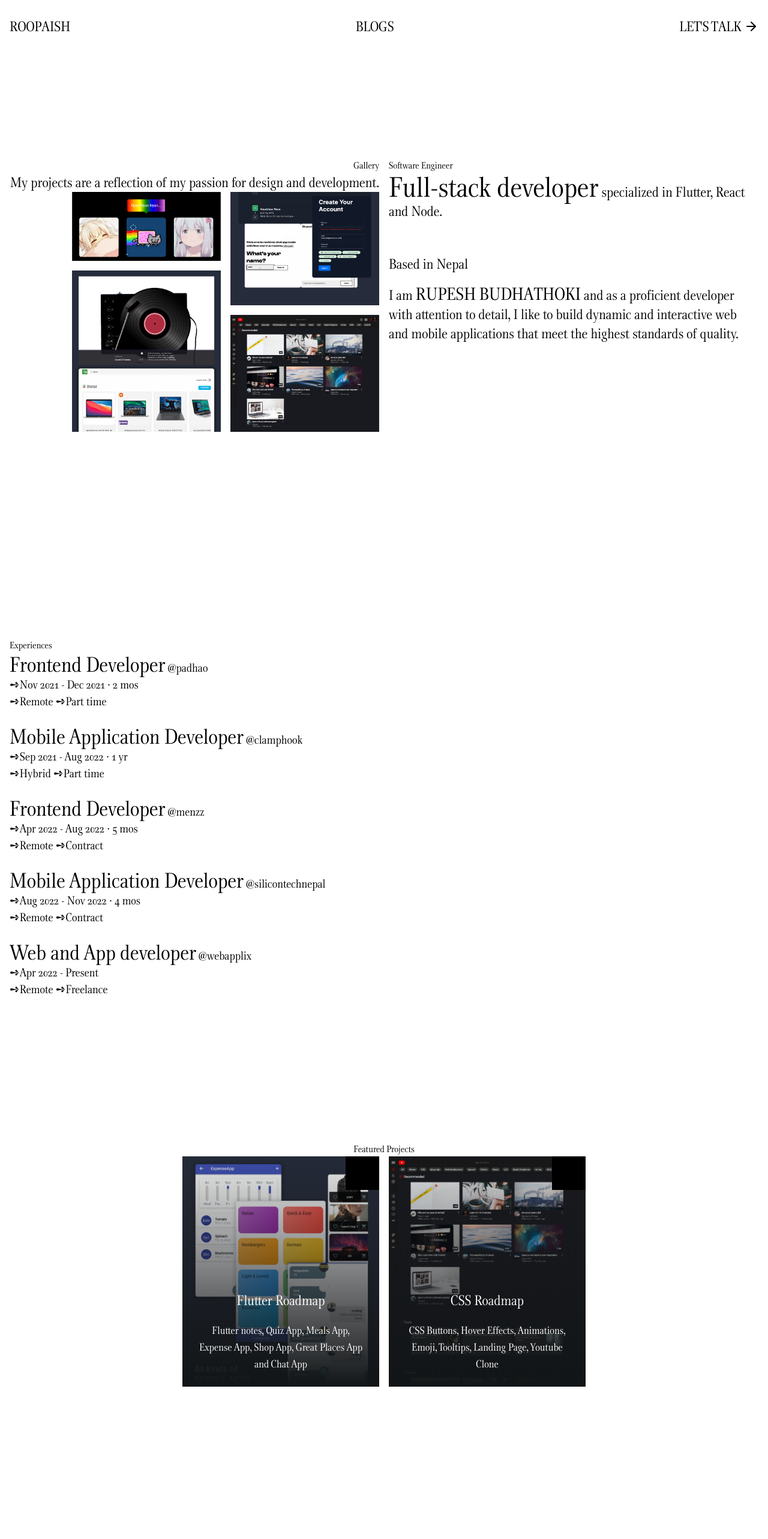
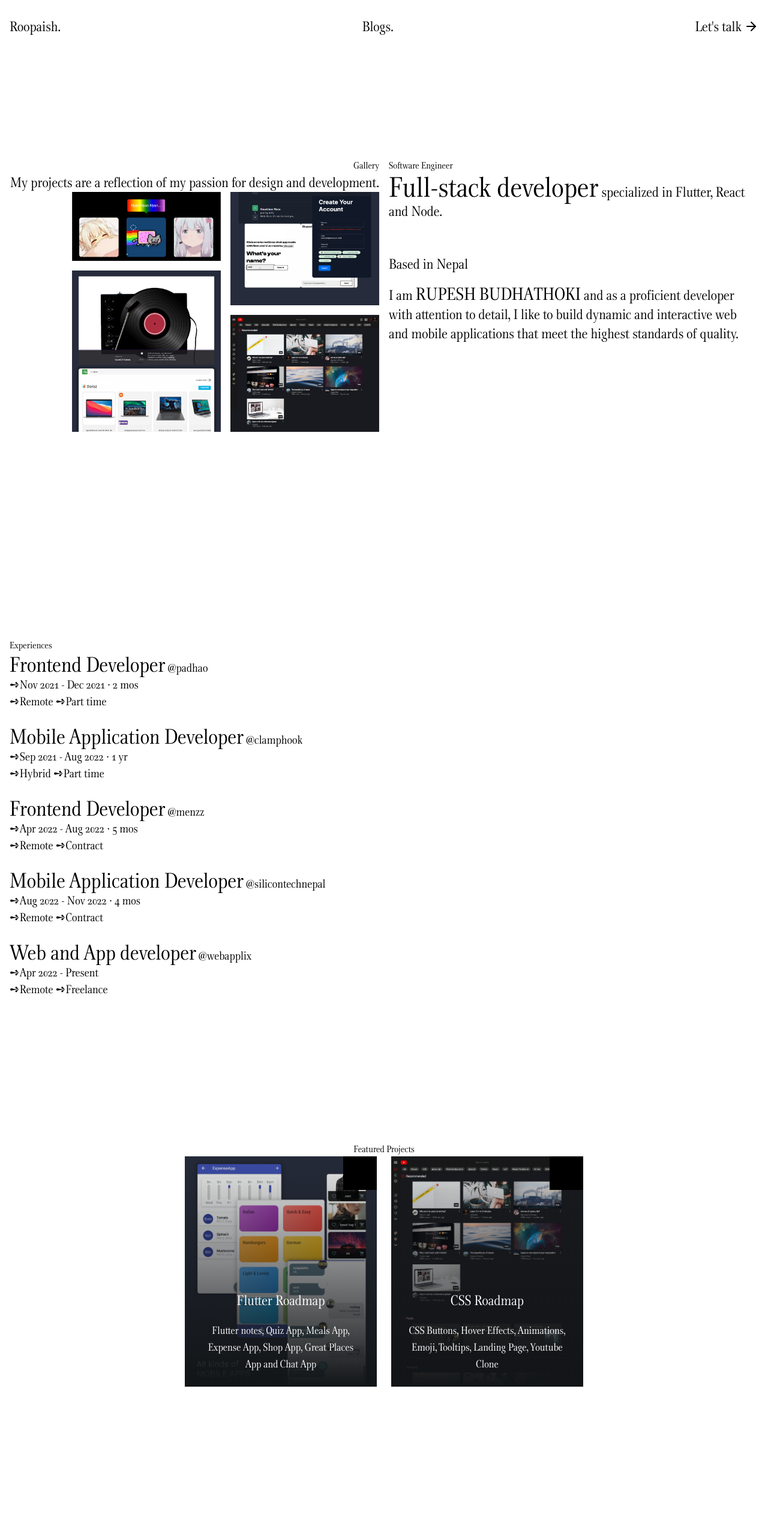
Before and after one commit to Roopaish/my-website, a Next.js app: page / in a window 1280 px wide. Shown: the top 2566 px of the page at 60% size. Built offline with nearby package versions, Linux system fonts and the light colour scheme.

Commit message:
layout text to lowercase

```diff
--- a/next.config.js
+++ b/next.config.js
@@ -4,7 +4,11 @@ const nextConfig = {
     appDir: true,
   },
   images: {
-    domains: ['images.unsplash.com', 'source.unsplash.com'],
+    domains: [
+      'images.unsplash.com',
+      'source.unsplash.com',
+      'avatars.githubusercontent.com',
+    ],
   },
 };
 
--- a/src/app/layout.tsx
+++ b/src/app/layout.tsx
@@ -25,13 +25,20 @@ export default function RootLayout({
       >
         <header className={`text-lg md:py-3 md:text-2xl`}>
           <div className="mx-auto flex max-w-7xl items-center justify-between bg-transparent p-4">
-            <Link href="/" className="font-medium uppercase">
-              Roopaish
+            <Link href="/" className="font-medium relative">
+              Roopaish.
+              {/* <div className=''>
+                <img src="https://avatars.githubusercontent.com/u/54392112?v=4" alt="roopaish" className='w-32 rounded-full absolute -top-1/2' style={{
+                  borderImage: "url(https://skullctf.com/images/skull-border.svg)",
+                  borderImageSlice: '32',
+                  borderImageRepeat: "round",
+                }} />
+              </div> */}
             </Link>
 
-            <ul className="hidden items-center space-x-4 uppercase md:flex">
+            <ul className="hidden items-center space-x-4 md:flex">
               <li>
-                <Link href="/blogs">Blogs</Link>
+                <Link href="/blogs">Blogs.</Link>
               </li>
             </ul>
 
@@ -39,9 +46,9 @@ export default function RootLayout({
               className="hidden md:block"
               trigger={
                 <div className="group flex items-center space-x-1">
-                  <span>LET&apos;S TALK</span>
+                  <span>Let&apos;s talk</span>
                   <Icon
-                    type="arrow-right"
+                    type="arrow"
                     className="rotate-0 transition-all duration-500 ease-in-out group-hover:-rotate-45"
                   />
                 </div>
--- a/src/app/page.tsx
+++ b/src/app/page.tsx
@@ -12,7 +12,7 @@ import {
   featuredProjects,
   galleryData,
   serviceData,
-  workData,
+  workData
 } from '@/constants/data';
 import openURL from '@/utils/openURL';
 import { shimmerData } from '@/utils/shimmer';
@@ -28,8 +28,7 @@ export default function Home() {
         className={`relative flex min-h-screen flex-col-reverse justify-between md:flex-row md:space-x-4 md:pt-40 `}
       >
         <div
-          className={`relative mt-40 text-right md:mt-0 md:flex-1 ${
-            mounted ? 'top-0 opacity-100' : 'top-2 opacity-0'
+          className={`relative mt-40 text-right md:mt-0 md:flex-1 ${mounted ? 'top-0 opacity-100' : 'top-2 opacity-0'
             } transition-positionOpacity duration-1000`}
         >
           <h1>Gallery</h1>
@@ -39,8 +38,7 @@ export default function Home() {
           </p>
           <section className="group ml-auto flex h-[400px] w-full max-w-lg space-x-4 overflow-hidden">
             <div
-              className={`flex w-full flex-col space-y-4 transition-opacity delay-500 duration-1000 ${
-                mounted ? 'opacity-100' : 'opacity-0'
+              className={`flex w-full flex-col space-y-4 transition-opacity delay-500 duration-1000 ${mounted ? 'opacity-100' : 'opacity-0'
                 }`}
             >
               {galleryData.slice(0, 5).map((data, i) => (
@@ -79,8 +77,7 @@ export default function Home() {
               ))}
             </div>
             <div
-              className={`flex w-full flex-col space-y-4 transition-opacity delay-500 duration-1000  ${
-                mounted ? 'opacity-100' : 'opacity-0'
+              className={`flex w-full flex-col space-y-4 transition-opacity delay-500 duration-1000  ${mounted ? 'opacity-100' : 'opacity-0'
                 }`}
             >
               {galleryData.slice(5).map((data, i) => (
@@ -123,8 +120,7 @@ export default function Home() {
         <div className="mt-32 md:mt-0  md:flex-1">
           <h1
             className={`relative
-            ${
-              mounted ? 'top-0 opacity-100' : 'top-2 opacity-0'
+            ${mounted ? 'top-0 opacity-100' : 'top-2 opacity-0'
               } transition-positionOpacity duration-1000
             `}
           >
@@ -134,16 +130,14 @@ export default function Home() {
             <p>
               <span
                 className={`relative text-5xl
-            ${
-              mounted ? 'top-0 opacity-100' : 'top-1 opacity-0'
+            ${mounted ? 'top-0 opacity-100' : 'top-1 opacity-0'
                   } transition-positionOpacity duration-500`}
               >
                 Full-stack developer
               </span>{' '}
               <span
                 className={`relative
-            ${
-              mounted ? 'top-0 opacity-100' : 'top-2 opacity-0'
+            ${mounted ? 'top-0 opacity-100' : 'top-2 opacity-0'
                   } transition-positionOpacity duration-1000
             `}
               >
@@ -170,8 +164,7 @@ export default function Home() {
               meet the highest standards of quality.
             </p>
             <div
-              className={`block pt-10 md:hidden  ${
-                mounted ? 'opacity-100' : 'opacity-0'
+              className={`block pt-10 md:hidden  ${mounted ? 'opacity-100' : 'opacity-0'
                 } transition-opacity delay-700 duration-1000`}
             >
               Any projects in mind?
@@ -179,9 +172,9 @@ export default function Home() {
                 className="block md:hidden"
                 trigger={
                   <div className="group flex items-center space-x-1">
-                    <span>LET&apos;S TALK</span>
+                    <span>Let&apos;s talk</span>
                     <Icon
-                      type="arrow-right"
+                      type="arrow"
                       className="rotate-0 transition-all group-hover:-rotate-45"
                     />
                   </div>
@@ -208,9 +201,9 @@ export default function Home() {
       {/* TODO: Carousel */}
       <Section className="mt-10 text-center">
         <h1>Featured Projects</h1>
-        <ul className="mx-auto flex max-w-xs place-content-center items-center justify-center gap-4 md:max-w-2xl">
+        <ul className="mx-auto flex flex-wrap place-content-center items-center justify-center gap-4 md:max-w-2xl">
           {featuredProjects.map((p, i) => (
-            <li key={p.title} className={`relative mx-auto w-full`}>
+            <li key={p.title} className={`relative mx-auto w-full  max-w-xs`}>
               <ProjectItem {...p} />
             </li>
           ))}
--- a/src/components/ProjectItem.tsx
+++ b/src/components/ProjectItem.tsx
@@ -14,7 +14,7 @@ export default function ProjectItem(p: ProjectItemType) {
     <div className="relative w-full">
       <a
         href={p.href ?? p.github}
-        className="group relative flex h-60 w-full cursor-pointer flex-col justify-end overflow-hidden bg-gray-50 p-6 text-center text-white dark:bg-blueGray-dark md:h-96"
+        className="group relative flex h-60 w-full cursor-pointer flex-col justify-end overflow-hidden p-6 text-center text-white bg-blueGray-dark md:h-96"
         target="_blank"
         rel="noreferrer"
       >
--- /dev/null
+++ b/src/components/icons/chevron.icon.tsx
@@ -0,0 +1,17 @@
+export default function ChevronIcon({ variant }: { variant: "up" | "down" | "left" | "right" }) {
+  const points =
+    variant == "up"
+      ? "18 15 12 9 6 15"
+      : variant == "down"
+        ? "6 9 12 15 18 9"
+        : variant == "right"
+          ? "9 18 15 12 9 6"
+          : "15 18 9 12 15 6";
+
+  return (
+    <
+      >
+      <polyline points={points}></polyline>
+    </>
+  );
+}
--- a/src/components/icons/index.tsx
+++ b/src/components/icons/index.tsx
@@ -1,4 +1,5 @@
-import ArrowRightIcon from './arrow-right.icon';
+import ArrowIcon from './arrow.icon';
+import ChevronIcon from './chevron.icon';
 import CrossIcon from './cross.icon';
 import GithubIcon from './github.icon';
 import LinkIcon from './link.icon';
@@ -7,11 +8,12 @@ import MoonIcon from './moon.icon';
 import SunIcon from './sun.icon';
 
 type IconType = {
-  type: 'cross' | 'sun' | 'moon' | 'menu' | 'arrow-right' | 'github' | 'link';
+  type: 'cross' | 'sun' | 'moon' | 'menu' | 'chevron' | 'github' | 'link' | 'arrow';
   size?: number;
   color?: string;
   className?: string;
   strokeWidth?: number;
+  variant?: 'up' | 'down' | 'left' | 'right';
 };
 
 export default function Icon({
@@ -20,6 +22,7 @@ export default function Icon({
   color,
   className,
   strokeWidth,
+  variant,
 }: IconType) {
   return (
     <svg
@@ -40,9 +43,10 @@ export default function Icon({
           sun: <SunIcon />,
           moon: <MoonIcon />,
           menu: <MenuIcon />,
-          'arrow-right': <ArrowRightIcon />,
+          arrow: <ArrowIcon />,
           github: <GithubIcon />,
           link: <LinkIcon />,
+          chevron: <ChevronIcon variant={variant ?? "right"} />,
         }[type]
       }
     </svg>
```
Also changed, not shown: src/components/icons/arrow.icon.tsx (renamed from src/components/icons/arrow-right.icon.tsx). Lines whose indentation alone changed are shown as unchanged.
